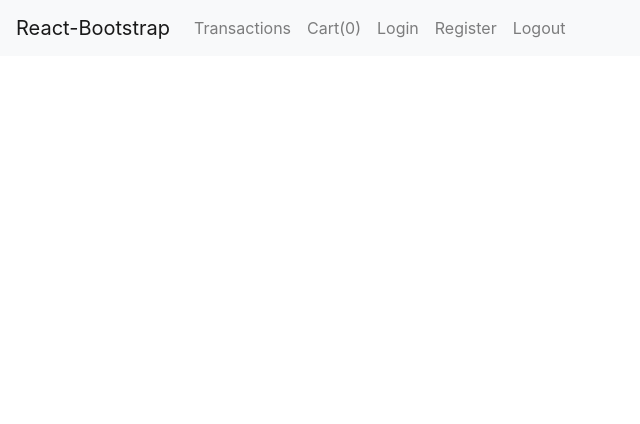
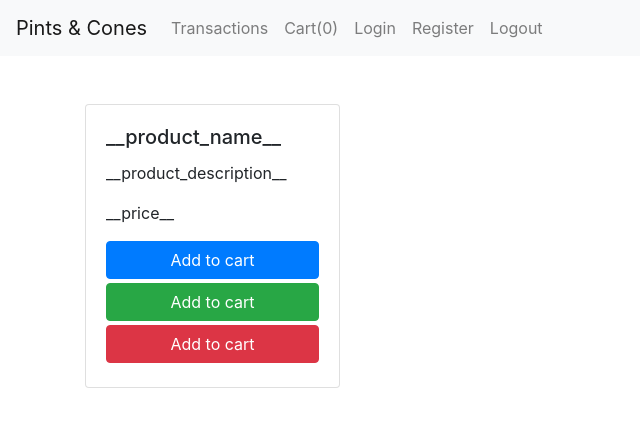
Before and after one commit to callantag/Ecommerce-Frontend, a React (Create React App) app: page / in a window 1280 px wide. Shown: the top 424 px of the page, without its empty margins (0-640 px from the left). Built offline with nearby package versions, Linux system fonts and the light colour scheme.

Commit message:
Create components for product card

```diff
--- a/src/App.js
+++ b/src/App.js
@@ -1,5 +1,9 @@
 import 'bootstrap/dist/css/bootstrap.min.css';
 import MainNav from "./components/MainNav";
+import Home from "./pages/Home";
+import Register from "./pages/Register";
+import Login from "./pages/Login";
+import Page404 from "./pages/Page404";
 import {
     BrowserRouter as Router,
     Switch,
@@ -11,6 +15,19 @@
     <div className="App">
         <Router>
           <MainNav />
+
+          <Switch>
+            <Route exact path="/">
+              <Home />
+            </Route>
+            <Route exact path="/register">
+              <Register />
+            </Route>
+            <Route path="/login">
+              <Login />
+            </Route>
+            <Route path="*" component={Page404} />
+          </Switch>
         </Router>
     </div>
   );
--- a/src/components/MainNav.js
+++ b/src/components/MainNav.js
@@ -4,7 +4,7 @@
 export default function MainNav() {
 	return(
 		<Navbar bg="light" expand="md">
-		  <Navbar.Brand as={Link} to="#home">React-Bootstrap</Navbar.Brand>
+		  <Navbar.Brand as={Link} to="">Pints & Cones</Navbar.Brand>
 		  <Navbar.Toggle aria-controls="basic-navbar-nav" />
 		  <Navbar.Collapse id="basic-navbar-nav">
 		    <Nav className="mr-auto">
--- /dev/null
+++ b/src/components/ProductList.js
@@ -0,0 +1,14 @@
+import {Container, Row, Col} from "react-bootstrap";
+import ProductListItem from "./ProductListItem"
+
+export default function ProductList() {
+	return (
+		<Container className="my-5">
+      		<Row>
+      			<Col xs={12} sm={6} md={4} lg={3}>
+      				<ProductListItem />
+      			</Col>
+      		</Row>
+      	</Container>
+	)
+}
--- /dev/null
+++ b/src/components/ProductListItem.js
@@ -0,0 +1,20 @@
+import {Card, Button} from "react-bootstrap";
+
+export default function ProductListItem() {
+	return (
+		<Card>
+			<Card.Body>
+				<Card.Title>__product_name__</Card.Title>
+				<Card.Text>
+				__product_description__
+				</Card.Text>
+				<Card.Text>
+				__price__
+				</Card.Text>
+				<Button className="my-1" variant="primary" block>Add to cart</Button>
+				<Button className="my-1" variant="success" block>Add to cart</Button>
+				<Button className="my-1" variant="danger" block>Add to cart</Button>
+			</Card.Body>
+		</Card>
+	)
+}
--- /dev/null
+++ b/src/pages/Home.js
@@ -0,0 +1,7 @@
+import ProductList from "./../components/ProductList"
+
+export default function Home() {
+	return(
+		<ProductList />
+	)
+}
--- /dev/null
+++ b/src/pages/Login.js
@@ -0,0 +1,7 @@
+export default function Login() {
+	return(
+		<div>
+			<h1>Login Page</h1>
+		</div>
+	)
+}
--- /dev/null
+++ b/src/pages/Page404.js
@@ -0,0 +1,3 @@
+export default function Page404() {
+	return <h1>Page not found.</h1>
+}
--- /dev/null
+++ b/src/pages/Register.js
@@ -0,0 +1,7 @@
+export default function Register() {
+	return(
+		<div>
+			<h1>Register Page</h1>
+		</div>
+	)
+}
```
